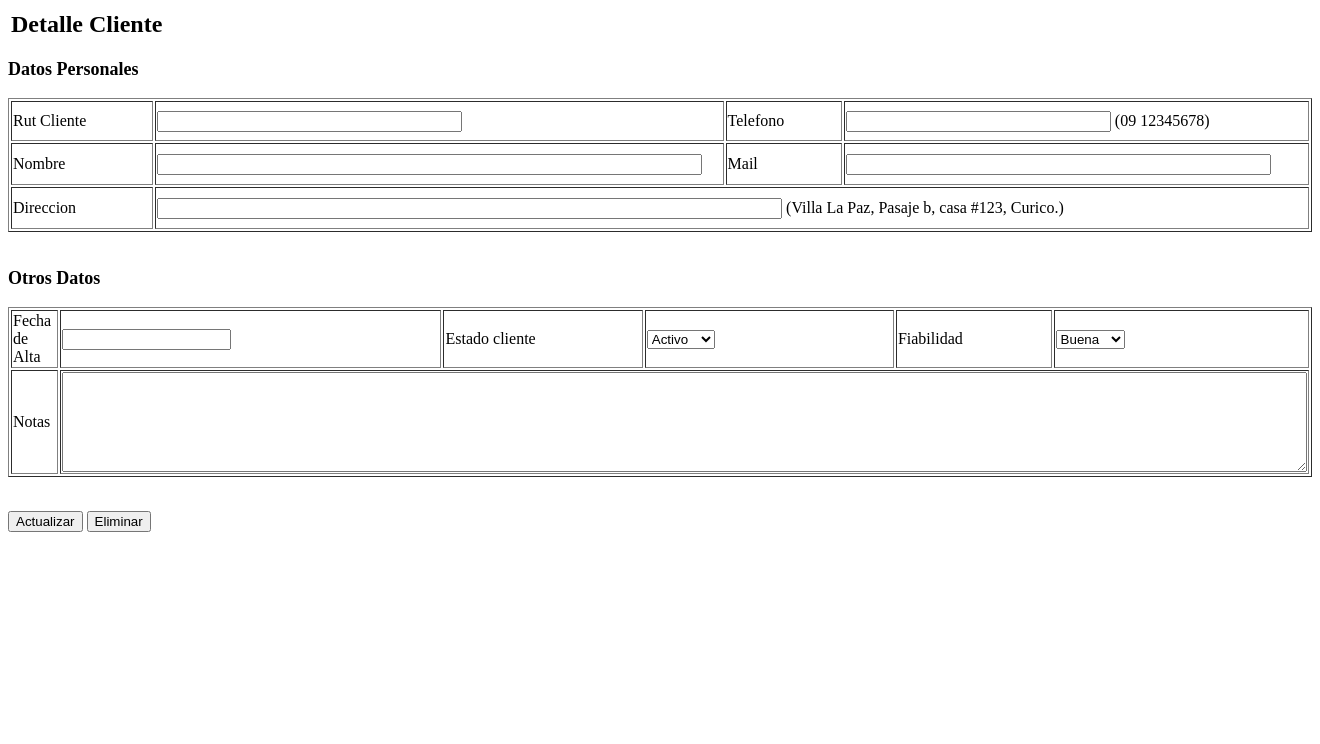
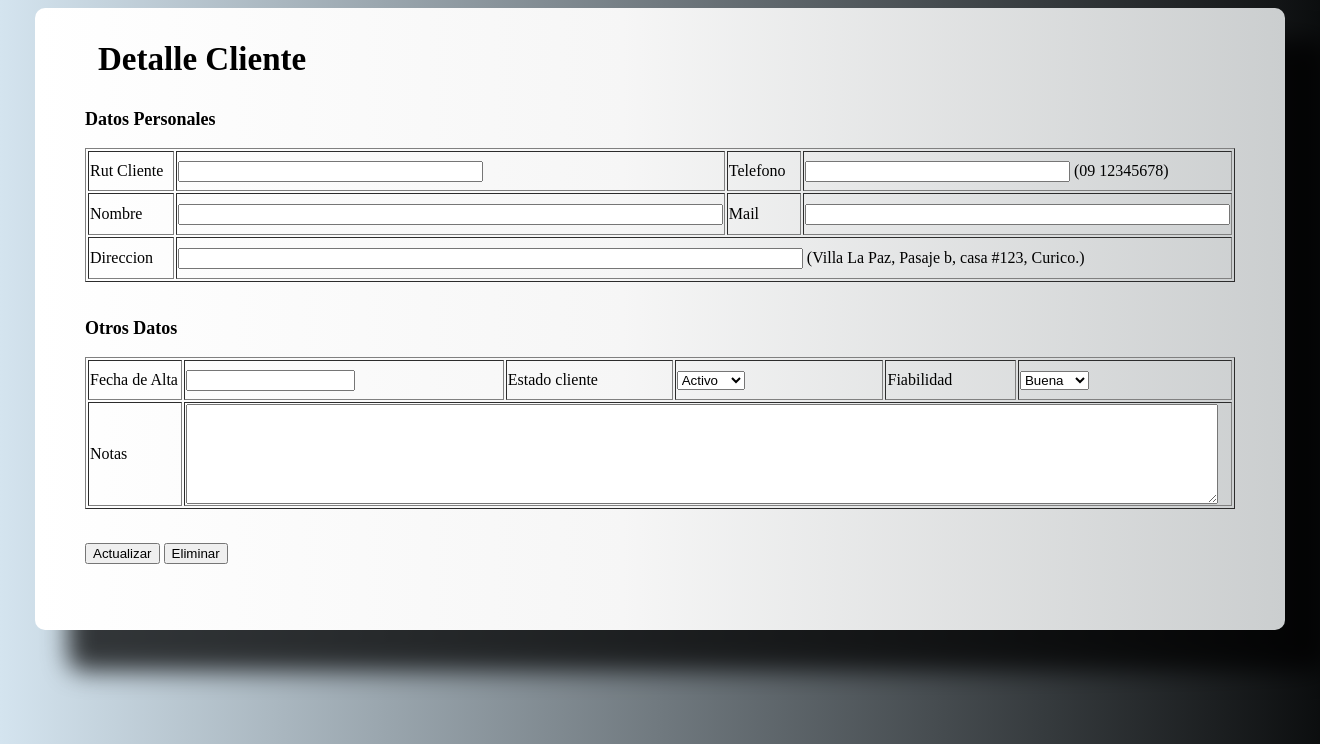
Before and after one commit to savotagge/Confecciones, a PHP site: the page made by gestion-clientes/detalle_cliente.php in a window 1320 px wide. Shown: the top 744 px of the page. Run offline with PHP 8.4, Linux system fonts and the light colour scheme; tables that the repository leaves empty or names only in its code hold one stand-in row (values such as "Sample post"); data that the repository does not hold is empty.

Commit message:
Claudio:22/10/14

```diff
--- a/gestion-clientes/crear_cliente.html
+++ b/gestion-clientes/crear_cliente.html
@@ -2,7 +2,7 @@
 <html>
    <head>
       <meta http-equiv="Content-Type" content="text/html; charset=UTF-8">
-      <link rel="stylesheet" type="text/css" href="css/style2.css"/>
+      <link rel="stylesheet" type="text/css" href="../css/style2.css"/>
       <!-- <script type="text/javascript" src="js/scripts.js"></script>-->
       <script type="text/javascript" src="../js/functions_clientes.js"></script>
       <title>GESTION CLIENTES</title>
--- a/gestion-clientes/detalle_cliente.php
+++ b/gestion-clientes/detalle_cliente.php
@@ -14,6 +14,7 @@ if(isset($_GET['id'])){ //se revisa si la variable ha sido declarada
 <html>
    <head>
       <meta http-equiv="Content-Type" content="text/html; charset=UTF-8">
+      <link rel="stylesheet" type="text/css" href="../css/style2.css"/>
       <script type="text/javascript" src="../js/functions_clientes.js"></script>
       <title>GESTION CLIENTES</title>
       <style type="text/css">
@@ -118,7 +119,7 @@ if(isset($_GET['id'])){ //se revisa si la variable ha sido declarada
   <tr>
   	<td>Notas</td>
   	<td colspan="5">
-  		<textarea name='notas' style="width:1245px; height:100px"><?php echo $ROW['NOTAS'] ?></textarea>
+  		<textarea name='notas' style="width:1032px; height:100px"><?php echo $ROW['NOTAS'] ?></textarea>
   	</td>
   </tr>
 </table>
```
